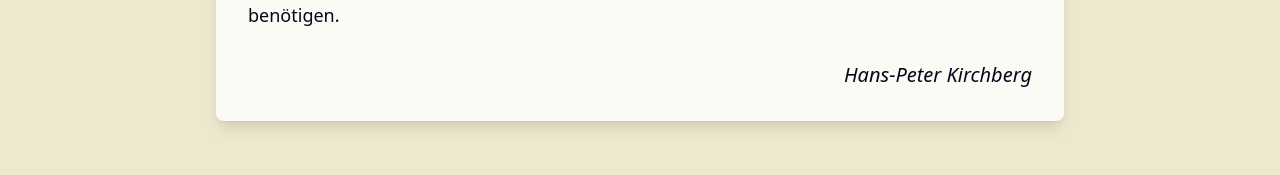
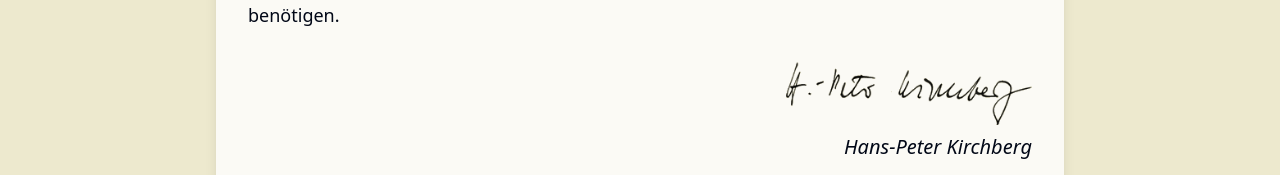
Before and after one commit to aglander/hpkirchberg, a React (Vite) app: page / in a window 1280 px wide. Shown: the part 739-914 px from the top of the page. Built offline with nearby package versions, Linux system fonts and the light colour scheme.

Commit message:
Add signature.gif to Welcome section
Incorporate the signature.gif file into the Welcome component before the introductory paragraph.
[skip gpt_engineer]

```diff
--- a/src/components/Welcome.tsx
+++ b/src/components/Welcome.tsx
@@ -10,6 +10,11 @@ const Welcome = () => {
           Ich würde mich freuen, wenn die Webseite Ihnen hilft, all jene Informationen über meine bisherige, gegenwärtige und zukünftige Arbeit zu finden, die Sie, verehrter Besucher, benötigen.
         </p>
         <div className="text-right italic">
+          <img
+            src="/assets/general/signatur.gif"
+            alt="Hans-Peter Kirchberg Signature"
+            className="inline-block mb-2 h-16"
+          />
           <p className="text-xl">Hans-Peter Kirchberg</p>
         </div>
       </div>
```
